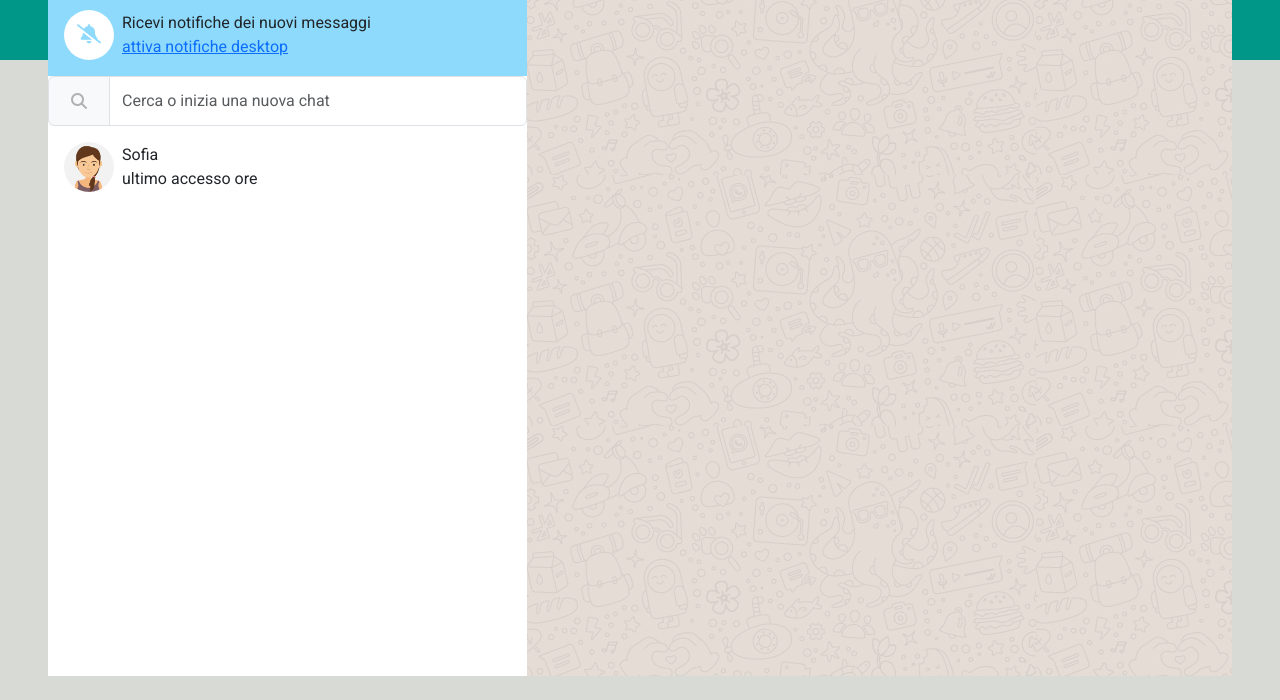
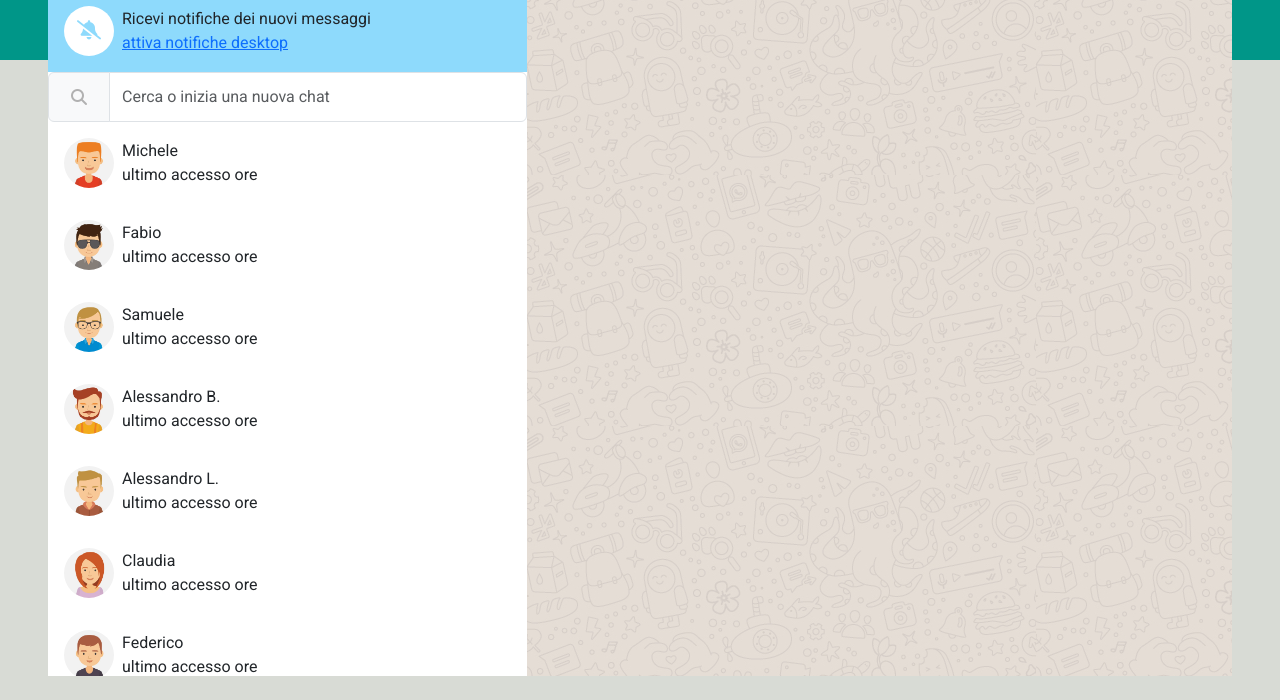
Before and after one commit to Andreasgura/vue-boolzapp, a plain HTML site: page index.html in a window 1280 px wide. Shown: the part 100-800 px from the top of the page. Drawn offline with nearby package versions, Linux system fonts and the light colour scheme.

Commit message:
contacts v-for

```diff
--- a/index.html
+++ b/index.html
@@ -51,6 +51,9 @@
                     </ul>
 
                 </div>
+
+                <!-- notifications -->
+
                 <div id="notification">
                     <ul class="d-flex  align-items-center p-3 m-0 ">
                         <li>
@@ -69,7 +72,10 @@
                         </li>
                     </ul>
                 </div>
-                <div class="search">
+
+                <!-- search -->
+
+                <div id="search">
                     <div class="input-group">
                         <span class="input-group-text" id="basic-addon1">
                             <i class="fa-solid fa-magnifying-glass"></i>
@@ -77,15 +83,18 @@
                         <input type="text" class="form-control" placeholder="Cerca o inizia una nuova chat" aria-label="Username" aria-describedby="basic-addon1">
                       </div>
                 </div>
+
+                <!-- contacts -->
+
                 <div id="contacts">
                     <div>
-                        <ul class="d-flex  align-items-center p-3 m-0 ">
+                        <ul class="d-flex  align-items-center p-3 m-0" v-for="(contact, index) in contacts" :key="contact.id">
                             <li class="avatar">
-                                <img src="./img/avatar_io.jpg" alt="myavatar" class="w-100 rounded-circle ">
+                                <img :src="'./img/'+contact.avatar" :alt="contact.name" class="w-100 rounded-circle ">
                             </li>
                             <li>
                                 <span class="px-2 ">
-                                    Sofia
+                                    {{contact.name}}
                                 </span>
                                 <br>
                                 <span class="px-2 ">
--- a/js/data.js
+++ b/js/data.js
@@ -2,7 +2,7 @@ export const contacts = [
     {
         id: 1,
         name: 'Michele',
-        avatar: './img/avatar_1.png',
+        avatar: 'avatar_1.jpg',
         visible: true,
         messages: [
             {
@@ -25,7 +25,7 @@ export const contacts = [
     {
         id: 2,
         name: 'Fabio',
-        avatar: './img/avatar_2.png',
+        avatar: 'avatar_2.jpg',
         visible: true,
         messages: [
             {
@@ -48,7 +48,7 @@ export const contacts = [
     {
         id: 3,
         name: 'Samuele',
-        avatar: './img/avatar_3.png',
+        avatar: 'avatar_3.jpg',
         visible: true,
         messages: [
             {
@@ -71,7 +71,7 @@ export const contacts = [
     {
         id: 4,
         name: 'Alessandro B.',
-        avatar: './img/avatar_4.png',
+        avatar: 'avatar_4.jpg',
         visible: true,
         messages: [
             {
@@ -89,7 +89,7 @@ export const contacts = [
     {
         id: 5,
         name: 'Alessandro L.',
-        avatar: './img/avatar_5.png',
+        avatar: 'avatar_5.jpg',
         visible: true,
         messages: [
             {
@@ -107,7 +107,7 @@ export const contacts = [
     {
         id: 6,
         name: 'Claudia',
-        avatar: './img/avatar_6.png',
+        avatar: 'avatar_6.jpg',
         visible: true,
         messages: [
             {
@@ -130,7 +130,7 @@ export const contacts = [
     {
         id: 7,
         name: 'Federico',
-        avatar: './img/avatar_7.png',
+        avatar: 'avatar_7.jpg',
         visible: true,
         messages: [
             {
@@ -148,7 +148,7 @@ export const contacts = [
     {
         id: 8,
         name: 'Davide',
-        avatar: './img/avatar_8.png',
+        avatar: 'avatar_8.jpg',
         visible: true,
         messages: [
             {
```
